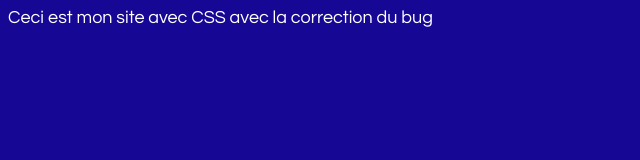
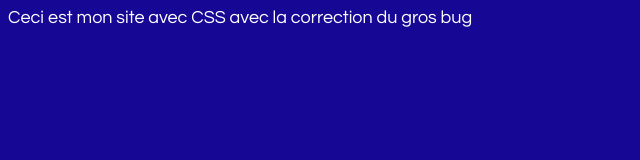
Before and after one commit to AntoineTraining/Mon-site, a plain HTML site: page index.html in a window 1280 px wide. Shown: the full height of the page, 0-640 px from the left. Drawn offline with Linux system fonts and the light colour scheme.

Commit message:
Correction du bug

```diff
--- a/index.html
+++ b/index.html
@@ -6,6 +6,6 @@
 
   <body>
      Ceci est mon site avec CSS
-     avec la correction du bug
+     avec la correction du gros bug
   </body>
 </html>
```
